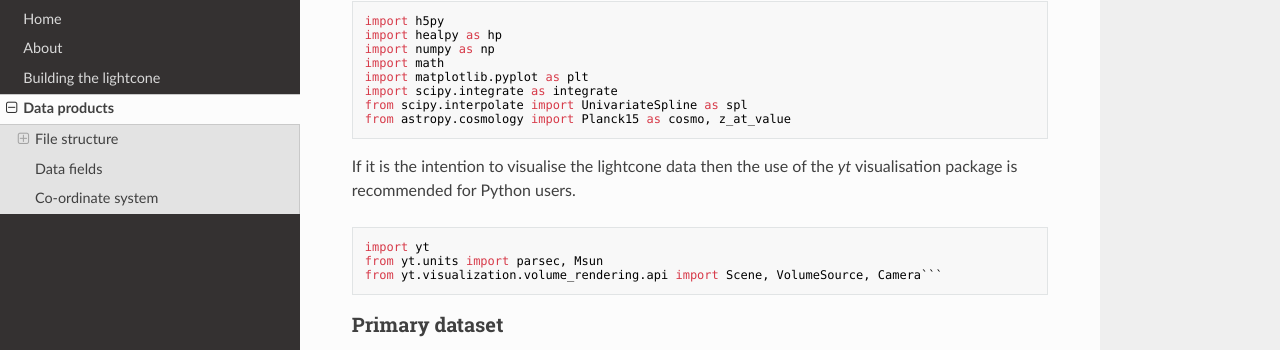
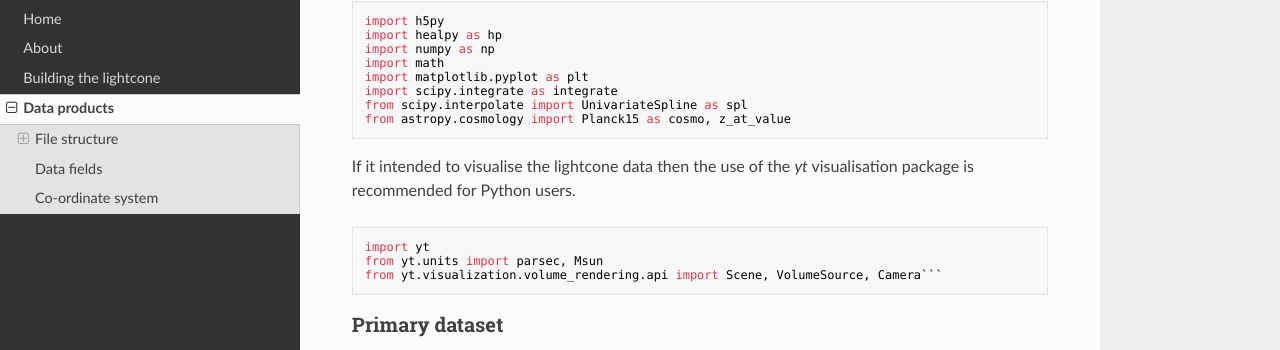
Before and after one commit to rajbooth/Lightcone, an MkDocs documentation site: the page built from docs/data_products.md, in a window 1280 px wide and 900 px high, scrolled down 1571 px. Shown: the part 101-451 px from the top of the window. Built offline with MkDocs 1.6.1, drawn with Linux system fonts in a browser that asks for light colours; nearby versions of some CDN libraries; formulas are drawn with MathJax 3; some of the changed lines change nothing that is shown.

Commit message:
docs/data_products.md updated from https://stackedit.io/

````diff
--- a/docs/data_products.md
+++ b/docs/data_products.md
@@ -51,7 +51,7 @@
 from scipy.interpolate import UnivariateSpline as spl
 from astropy.cosmology import Planck15 as cosmo, z_at_value
 ```
-If it is the intention to visualise the lightcone data then the use of the *yt* visualisation package is recommended for Python users.
+If it intended to visualise the lightcone data then the use of the *yt* visualisation package is recommended for Python users.
 ```python
 import yt
 from yt.units import parsec, Msun
@@ -83,6 +83,6 @@
 *[to follow - transforming to Cartesian co-ordinates and visualisation in yt]*
 
 <!--stackedit_data:
-eyJoaXN0b3J5IjpbOTA4MTE5NDIwLC0xODU2Njc2MDMsLTE4NT
-Y2NzYwMywtNTQ4ODA2NDk2XX0=
+eyJoaXN0b3J5IjpbNTIzMzAwMTYsOTA4MTE5NDIwLC0xODU2Nj
+c2MDMsLTE4NTY2NzYwMywtNTQ4ODA2NDk2XX0=
 -->
````
